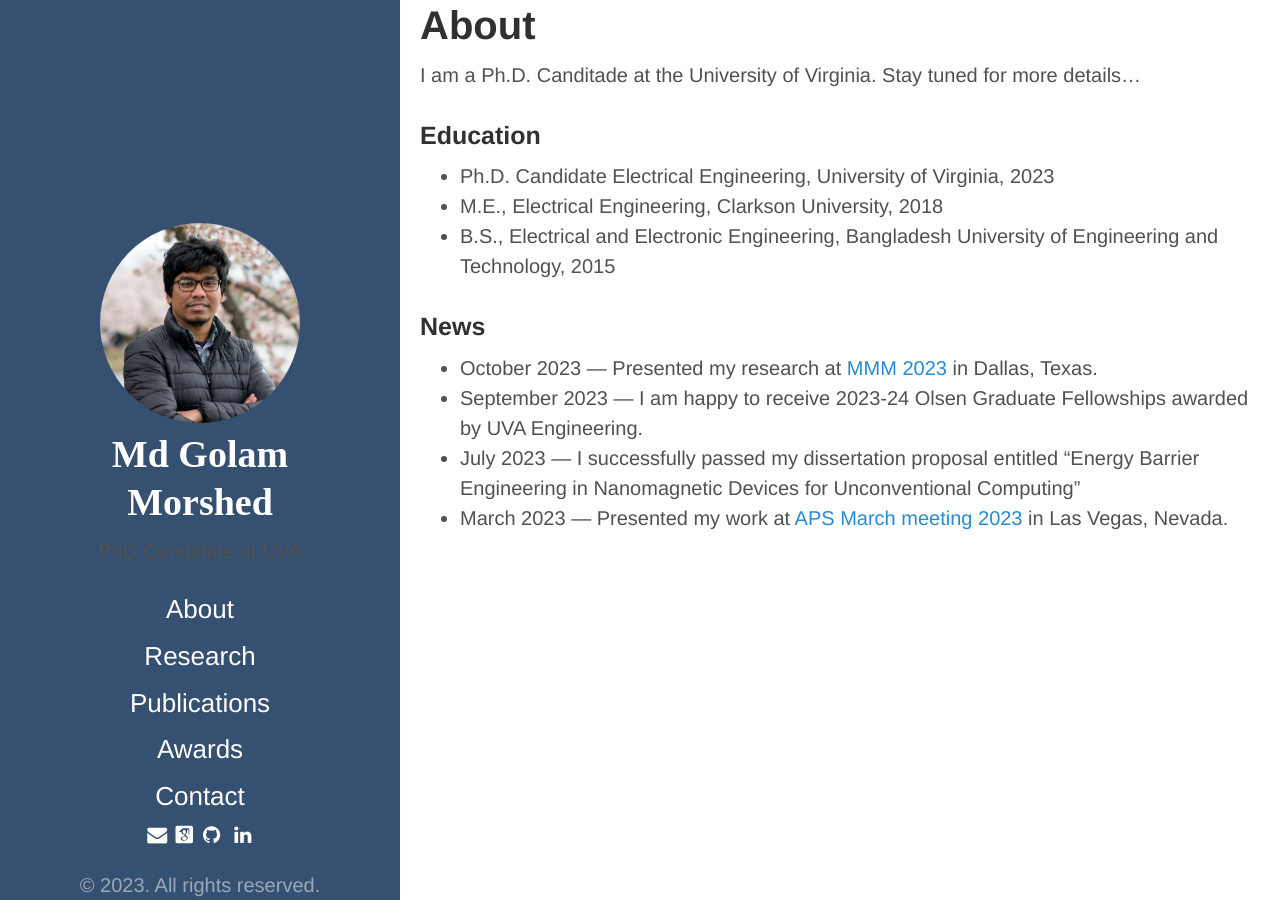
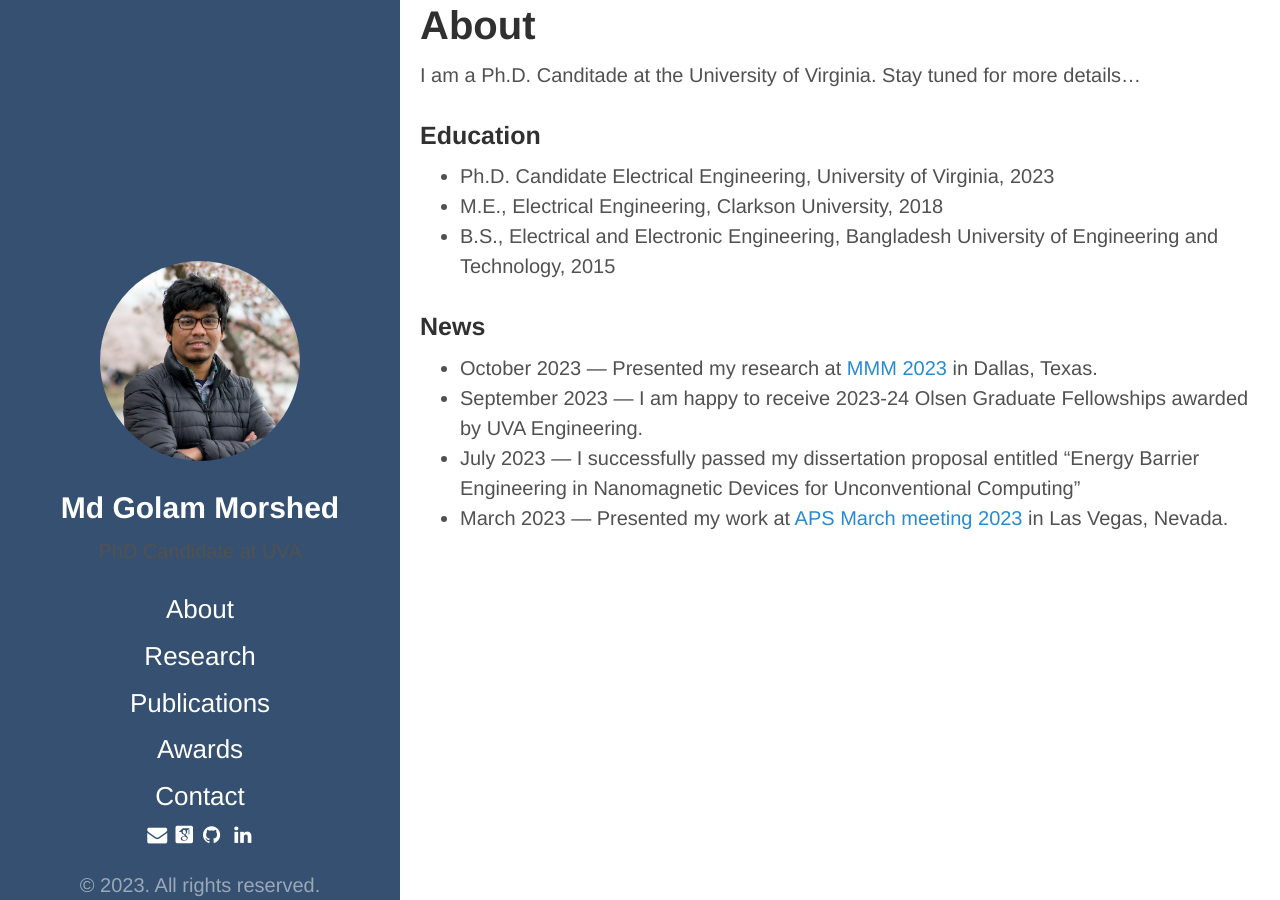
Before and after one commit to mgmorshed/mgmorshed.github.io, a Jekyll site: the page built from index.md, in a window 1280 px wide. Built offline with Jekyll 4.4.1, drawn with Linux system fonts in a browser that asks for light colours; cached includes are drawn as plain includes; some web fonts are replaced.

Commit message:
Update sidebar.html

```diff
--- a/_includes/sidebar.html
+++ b/_includes/sidebar.html
@@ -7,7 +7,7 @@
           <img src="{% include_cached smart-url url=site.logo %}" class="avatar" alt="{{ site.short_title | default:site.title }}" width="200" height="200" loading="lazy" />
         </a>
       {% endif %}
-      <h1>
+      <h2>
         <a href="{{ '/' | relative_url }}">
           {{ site.title }}
         </a>
```
